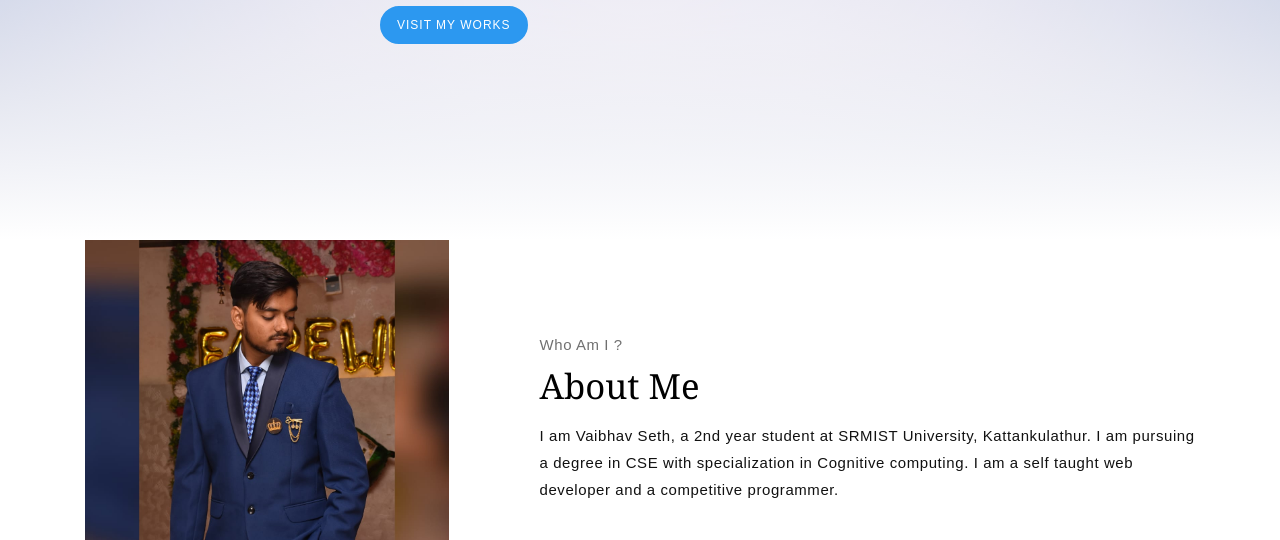
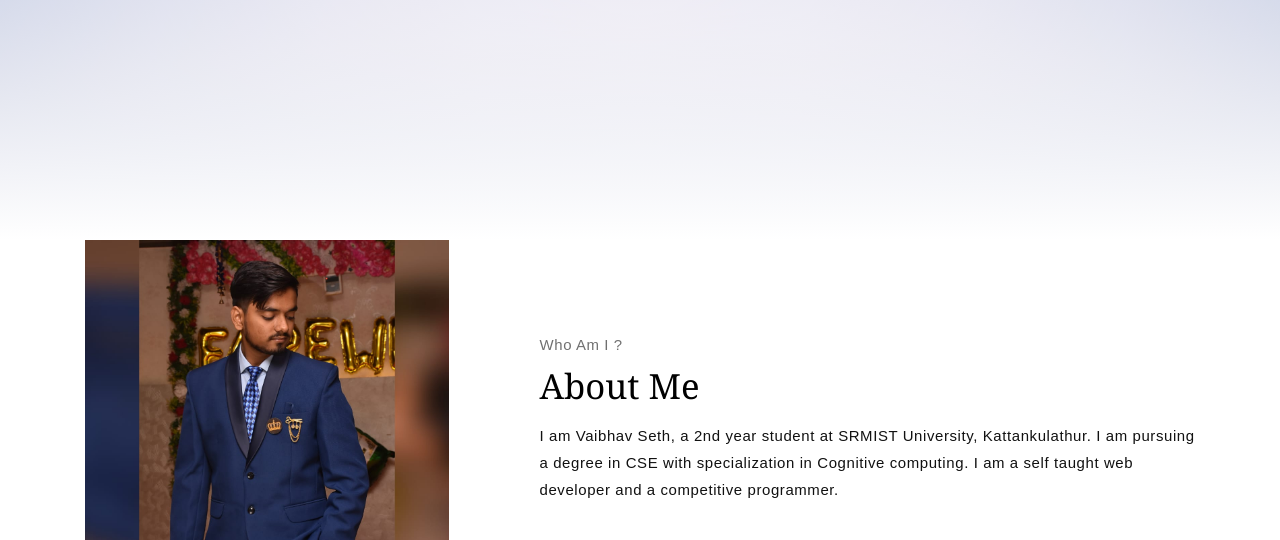
Before and after one commit to SyedTanseer/Vaibhav-Portfolio, a plain HTML site: page index.html in a window 1280 px wide. Shown: the part 560-1100 px from the top of the page. Drawn offline with Linux system fonts and the light colour scheme; a web font is replaced by a local one.

Commit message:
Update index.html

```diff
--- a/index.html
+++ b/index.html
@@ -56,7 +56,7 @@
             </h1>
             <p class="header-subtitle">FULLSTACK WEB DESIGNER</p>
 
-            <button class="btn btn-primary">Visit My Works</button>
+            <!--button class="btn btn-primary">Visit My Works</button-->
         </div>
     </header><!-- end of page header -->
 
```
